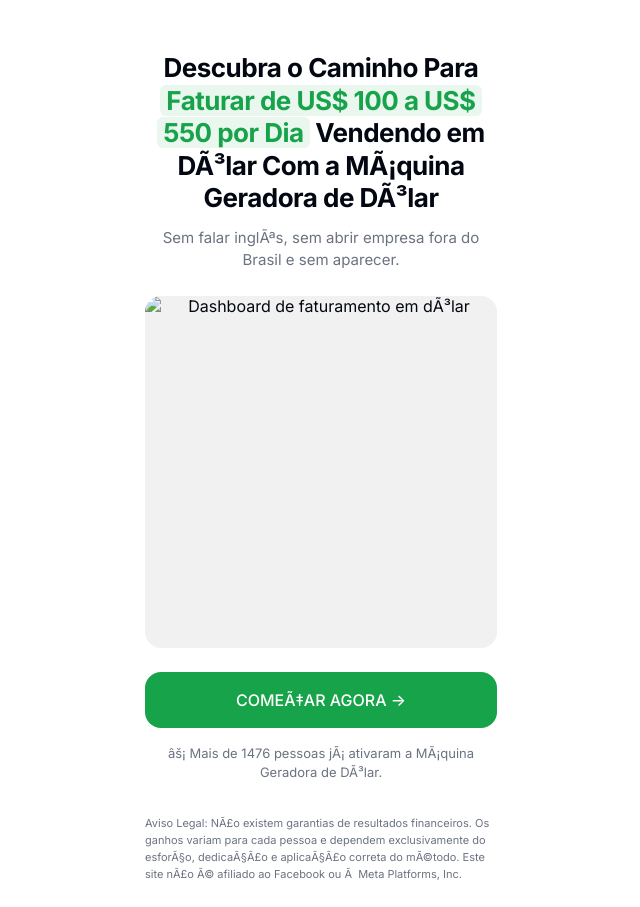
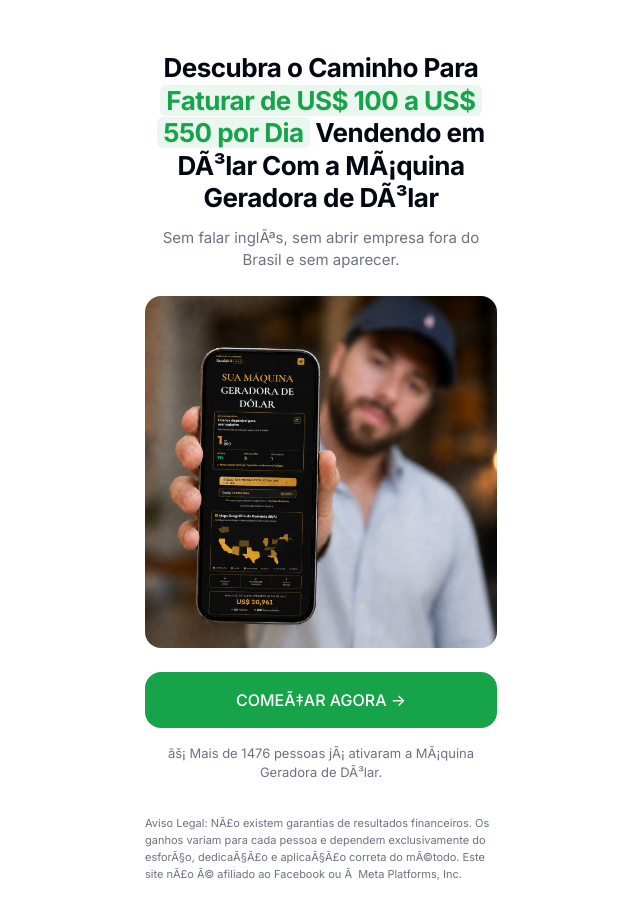
Before and after one commit to arthurdeluz115/vercel_davila_quiz, a plain HTML site: page quiz/index.html in a window 1280 px wide. Shown: the whole page, without its empty margins (319-959 px from the left). Drawn offline with Linux system fonts and the light colour scheme; a script that the page names is missing.

Commit message:
Update index.html

```diff
--- a/quiz/index.html
+++ b/quiz/index.html
@@ -47,7 +47,7 @@ src="https://www.facebook.com/tr?id=1917343475909892&ev=PageView&noscript=1"
 <link rel="dns-prefetch" href="https://scripts.converteai.net">
 <link rel="dns-prefetch" href="https://images.converteai.net">
 <link rel="dns-prefetch" href="https://license.vturb.com">
-<link rel="preload" as="image" href="123.jpg" fetchpriority="high">
+<link rel="preload" as="image" href="123.jpeg" fetchpriority="high">
 <link rel="preload" as="style" href="https://fonts.googleapis.com/css2?family=Inter:wght@400;500;600;700;800&display=swap" onload="this.onload=null;this.rel='stylesheet'">
 <noscript><link href="https://fonts.googleapis.com/css2?family=Inter:wght@400;500;600;700;800&display=swap" rel="stylesheet"></noscript>
 
@@ -328,7 +328,7 @@ h2{ font-size:22px; line-height:1.3; }
   <section class="screen is-active" data-screen="0">
     <h1>Descubra o Caminho Para <span class="highlight highlight--verde">Faturar de US$ 100 a US$ 550 por Dia</span> Vendendo em Dólar Com a Máquina Geradora de Dólar</h1>
     <p class="sub">Sem falar inglês, sem abrir empresa fora do Brasil e sem aparecer.</p>
-    <div class="img-1x1"><img src="123.jpg" alt="Dashboard de faturamento em dólar" fetchpriority="high" decoding="async" width="352" height="352"></div>
+    <div class="img-1x1"><img src="123.jpeg" alt="Dashboard de faturamento em dólar" fetchpriority="high" decoding="async" width="352" height="352"></div>
     <button type="button" class="cta" id="btnStart">COMEÇAR AGORA &rarr;</button>
     <p class="prova">⚡ Mais de 1476 pessoas já ativaram a Máquina Geradora de Dólar.</p>
     <p class="legal">Aviso Legal: Não existem garantias de resultados financeiros. Os ganhos variam para cada pessoa e dependem exclusivamente do esforço, dedicação e aplicação correta do método. Este site não é afiliado ao Facebook ou à Meta Platforms, Inc.</p>
```
